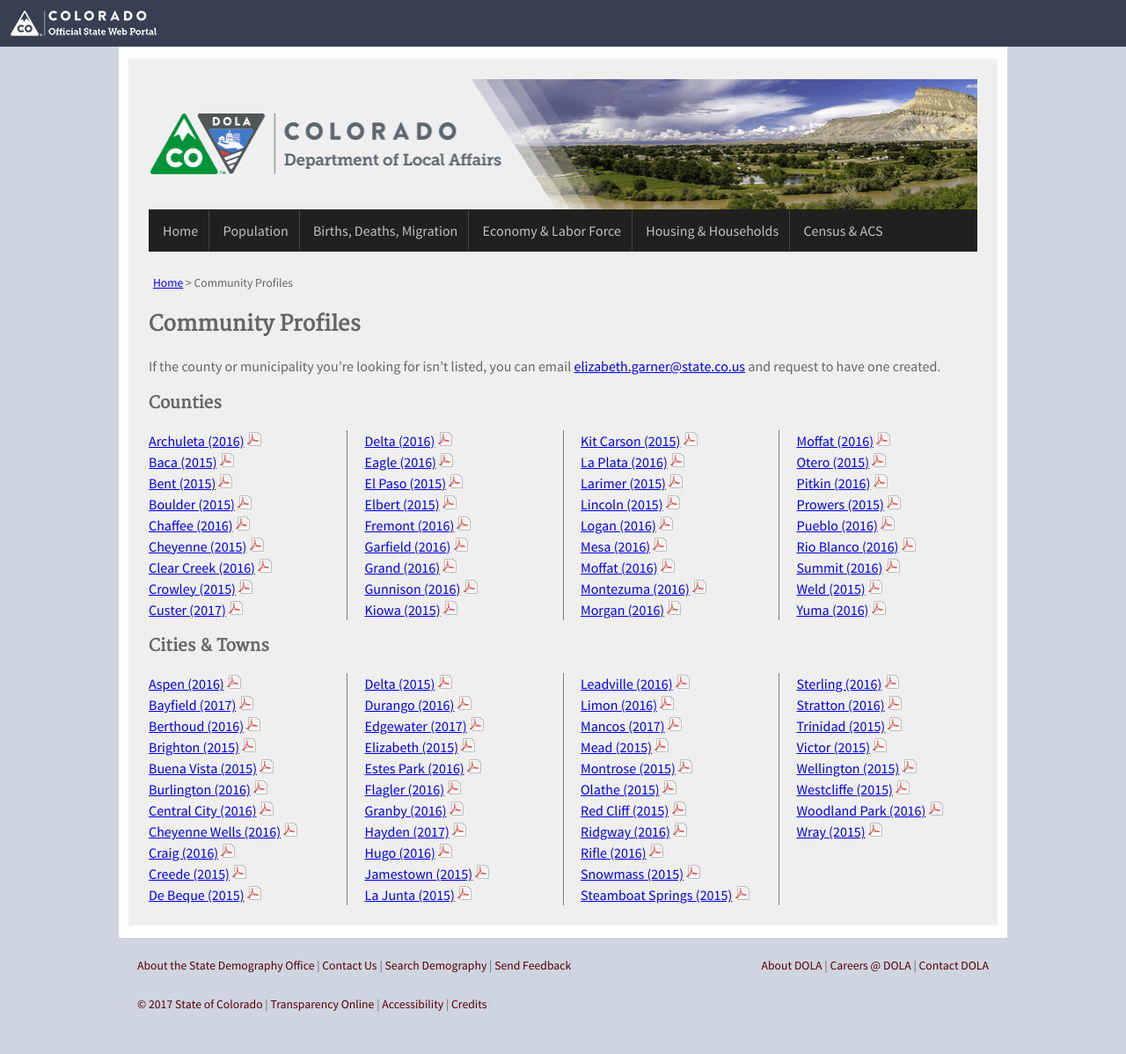
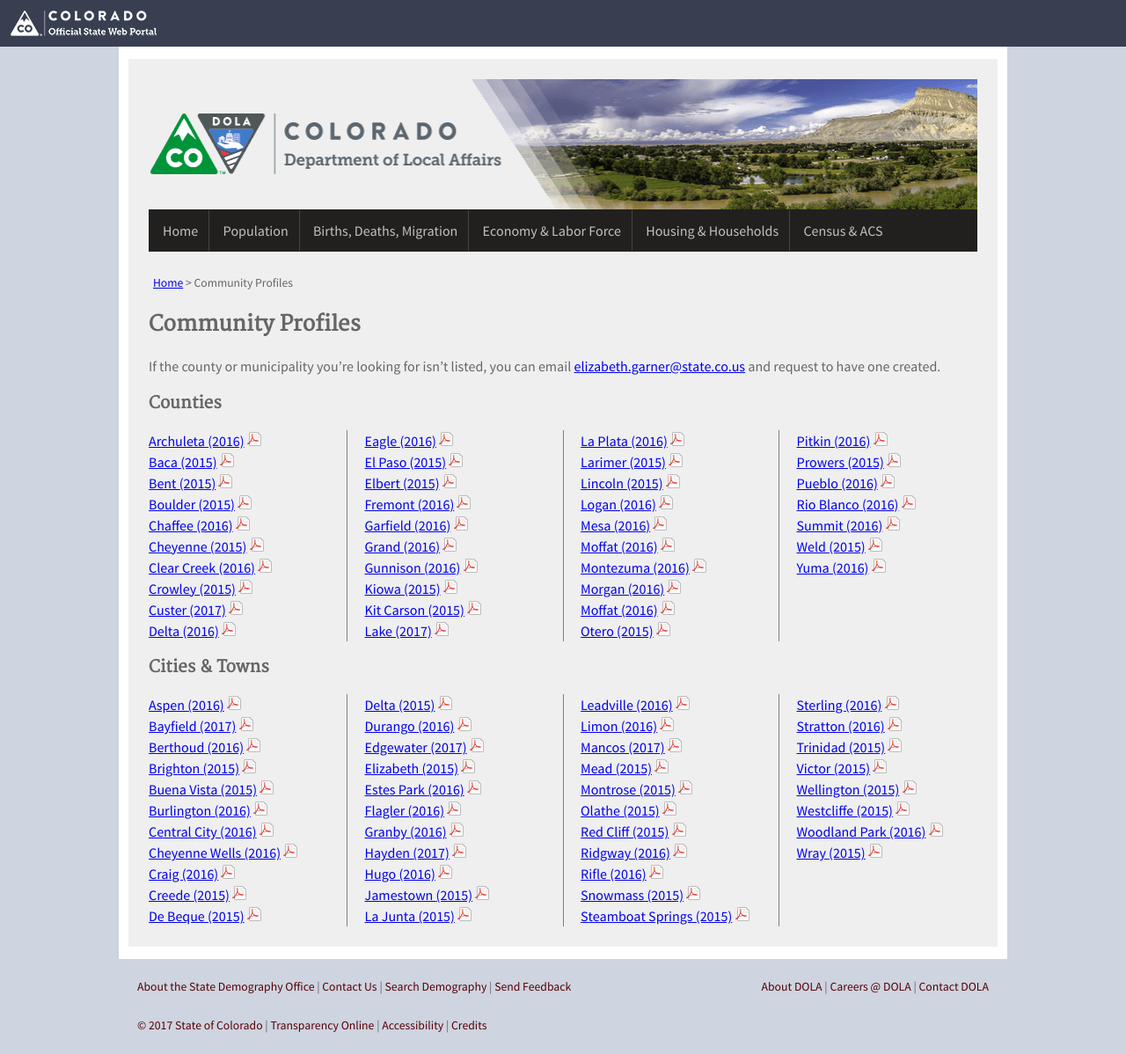
Before and after one commit to TBleess/Website_New, a Jekyll site: the page built from pages/9_Not_in_Menu/cp_test.md, in a window 1280 px wide. Shown: the whole page at 88% size. Built offline with Jekyll 4.4.1, drawn with Linux system fonts in a browser that asks for light colours; before the commit the page ends 1174 px from its top, so only the background shows below that.

Commit message:
added lake

```diff
--- a/pages/9_Not_in_Menu/cp_test.md
+++ b/pages/9_Not_in_Menu/cp_test.md
@@ -33,6 +33,7 @@
 <a href="https://drive.google.com/uc?export=download&id=0ByjImPUKASTTZHFRcVZmYTlmOGs">Gunnison (2016)</a> <img src="/images/page_white_acrobat.png" alt ="download pdf file"><br />
 <a href="https://drive.google.com/uc?export=download&id=0B-vz6H4k4SESSjFWZ0Q0VHAzOUk">Kiowa (2015)</a> <img src="/images/page_white_acrobat.png" alt ="download pdf file"><br />
 <a href="https://drive.google.com/uc?export=download&id=0B-vz6H4k4SESYlFJemcycnNXem8">Kit Carson (2015)</a> <img src="/images/page_white_acrobat.png" alt ="download pdf file"><br />
+<a href="https://drive.google.com/uc?export=download&id=0B1Ct3oJpH5Ugb0kxZ05YZFBrZEk">Lake (2017)</a> <img src="/images/page_white_acrobat.png" alt ="download pdf file"><br />
 <a href="https://drive.google.com/uc?export=download&id=0B-vz6H4k4SESM016Zi1qZHNPZlk">La Plata (2016)</a> <img src="/images/page_white_acrobat.png" alt ="download pdf file"><br />
 <a href="https://drive.google.com/uc?export=download&id=0B-vz6H4k4SESMllESU1WVUhvQmc">Larimer (2015)</a> <img src="/images/page_white_acrobat.png" alt ="download pdf file"><br />
 <a href="https://drive.google.com/uc?export=download&id=0B-vz6H4k4SESUnlGN0ZaXzVPV1U">Lincoln (2015)</a> <img src="/images/page_white_acrobat.png" alt ="download pdf file"><br />
```
